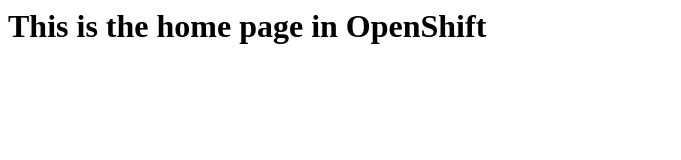
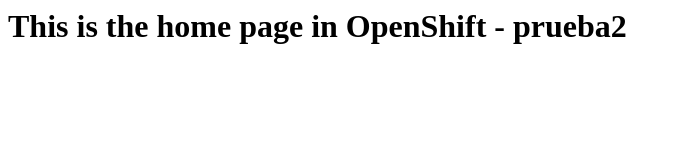
Before and after one commit to jamadrigale/redhat-openshift-test, a plain HTML site: page index.html in a window 1280 px wide. Shown: the whole page, without its empty margins (0-681 px from the left). Drawn offline with Linux system fonts and the light colour scheme.

Commit message:
Update index.html

```diff
--- a/index.html
+++ b/index.html
@@ -3,6 +3,6 @@
     <title>HTML Home Page</title>
   </head>
   <body>
-    <h1>This is the home page in OpenShift</h1>
+    <h1>This is the home page in OpenShift - prueba2</h1>
   </body>
 </html>
```
